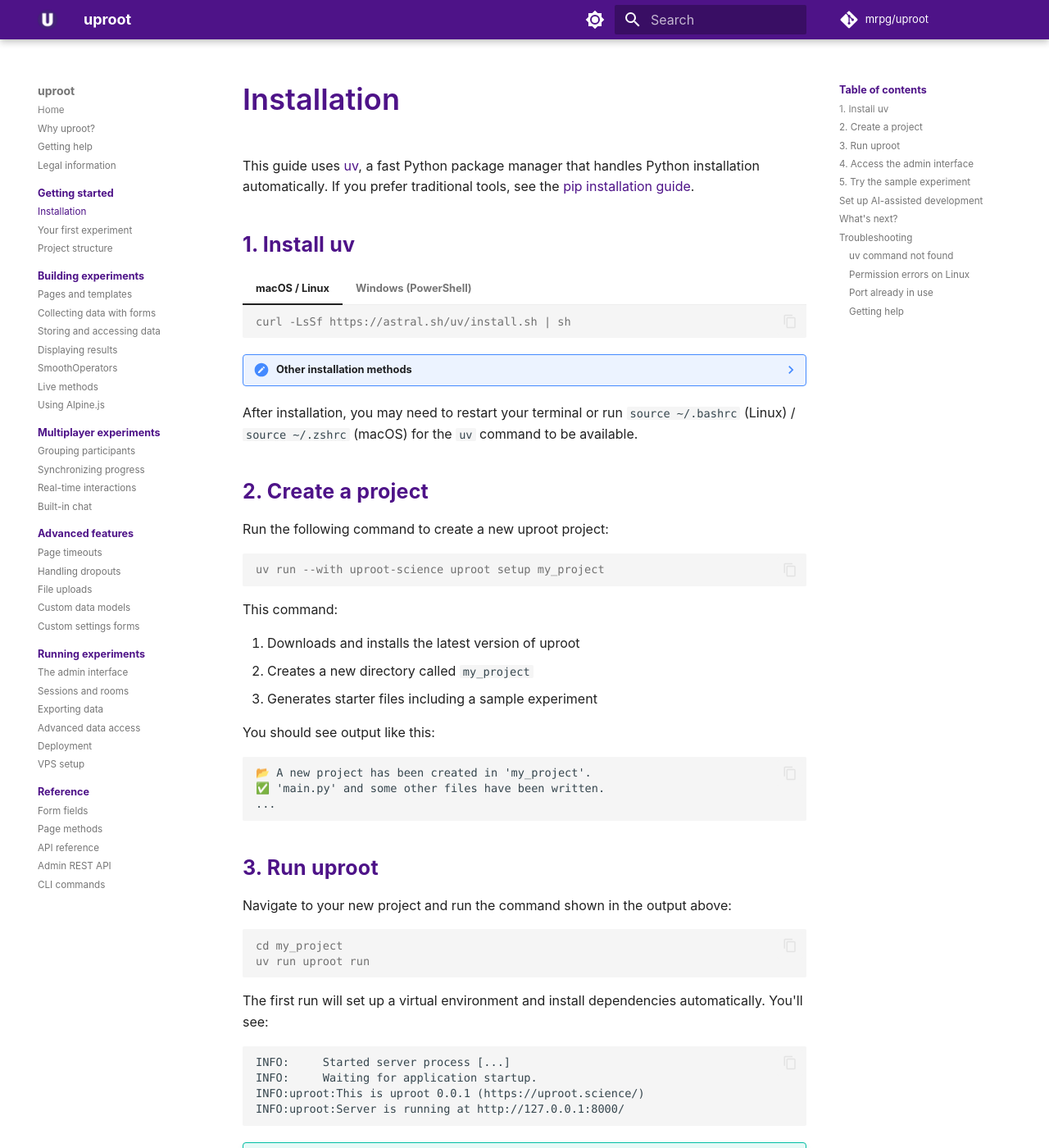
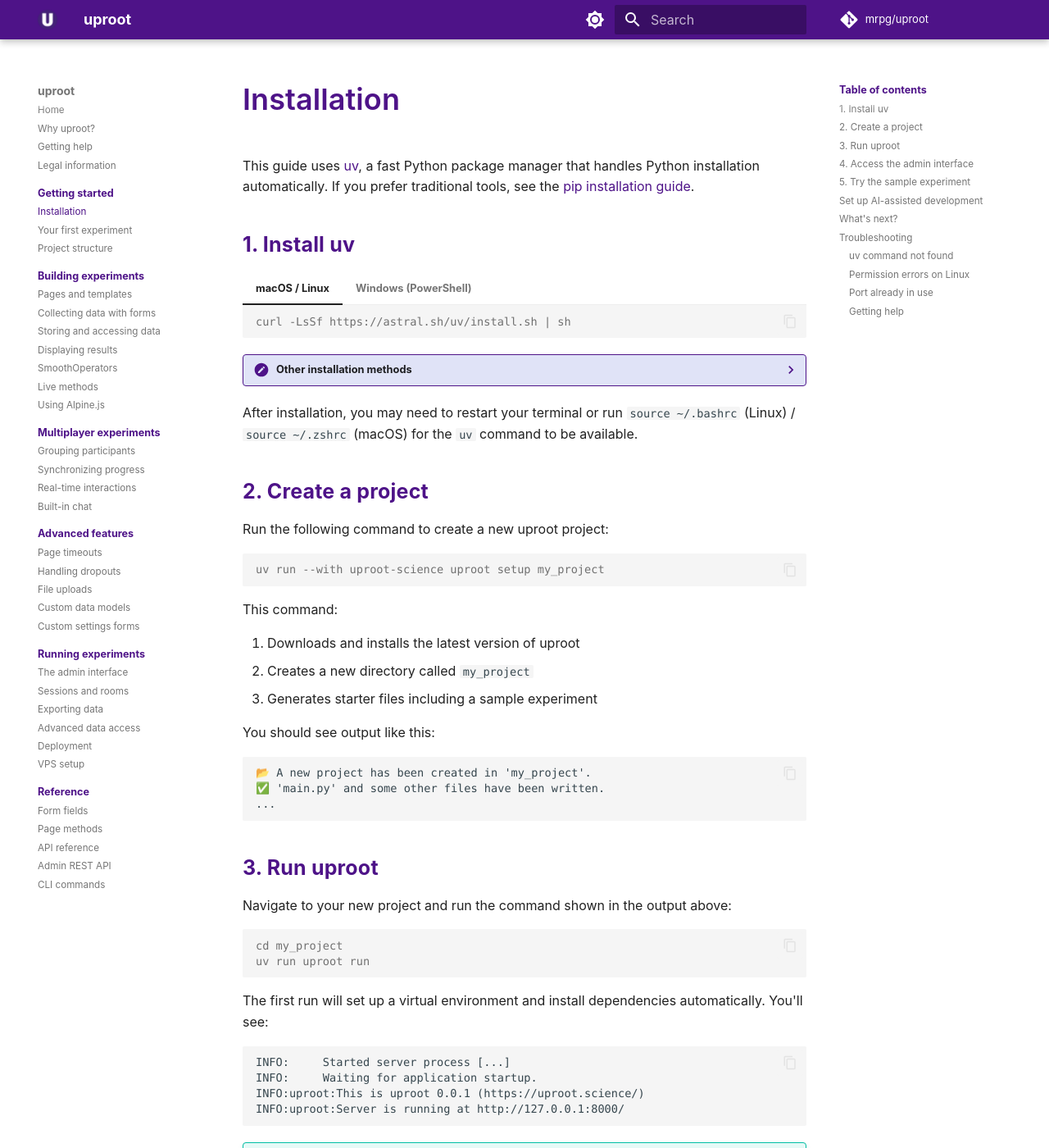
Before and after one commit to mrpg/uproot-docs, an MkDocs documentation site: the page built from docs/getting-started/installation.md, in a window 1280 px wide and 1400 px high. Shown: the whole window at 82% size. Built offline with MkDocs 1.6.1 and Material for MkDocs 9.7.7, drawn with Linux system fonts in a browser that asks for light colours; comment, search, counter and statistics services are not loaded.

Commit message:
Use uproot color for details.note

```diff
--- a/docs/stylesheets/extra.css
+++ b/docs/stylesheets/extra.css
@@ -8,6 +8,21 @@
   --md-accent-fg-color: #c598f1;
   --md-typeset-a-color: #c598f1;
   --uproot-highlight-color: #c598f1;
+}
+
+details.note {
+  background-color: color-mix(
+    in srgb,
+    var(--uproot-highlight-color) 7%,
+    transparent
+  );
+  border: 1px solid var(--uproot-highlight-color) !important;
+}
+details.note > summary::after {
+  color: var(--uproot-highlight-color) !important;
+}
+details.note > summary::before {
+  background-color: var(--uproot-highlight-color) !important;
 }
 
 h1 {
```
